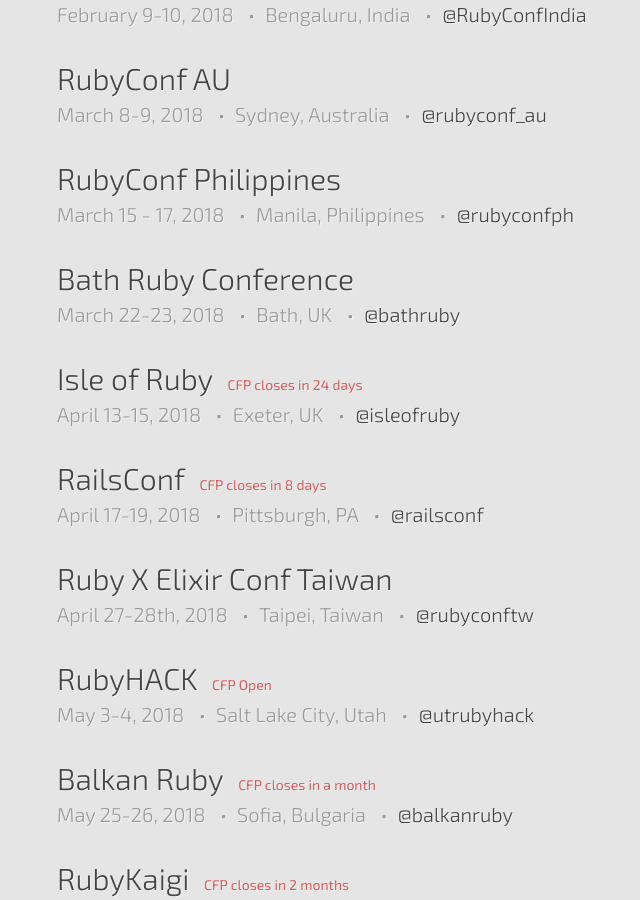
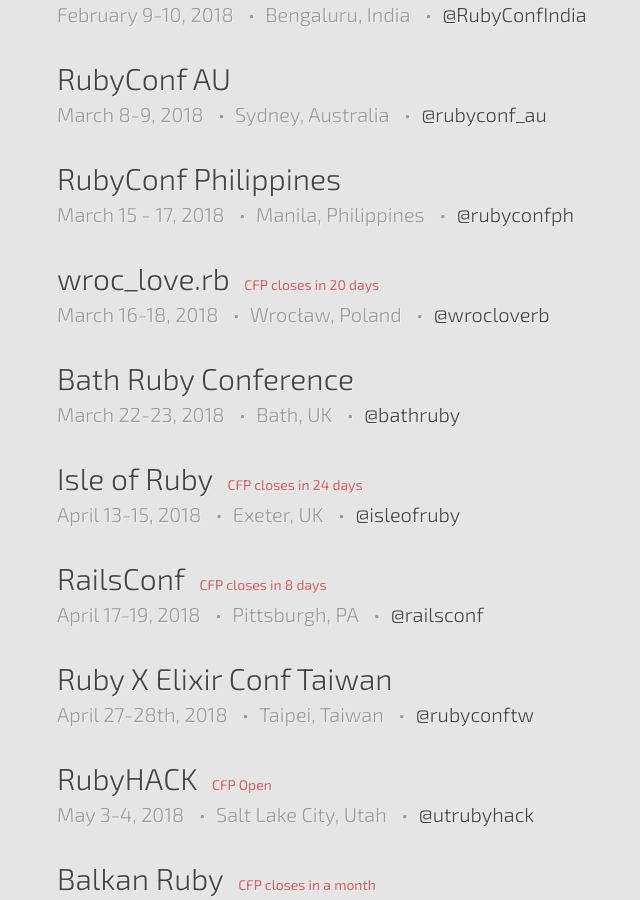
Before and after one commit to ruby-conferences/ruby-conferences.github.io, a Jekyll site: the page built from index.html, in a window 1280 px wide and 900 px high, scrolled down 802 px. Shown: the whole window, without its empty margins (183-823 px from the left). Built offline with Jekyll 4.4.1, drawn with Linux system fonts in a browser that asks for light colours.

Commit message:
Add wroc_love.rb

```diff
--- a/_data/current.yml
+++ b/_data/current.yml
@@ -37,6 +37,14 @@
   twitter: rubyconfph
   cfp_phrase: CFP closes
   cfp_date: "December 07, 2017"
+
+- name: wroc_love.rb
+  location: Wrocław, Poland
+  dates: "March 16-18, 2018"
+  url: http://wrocloverb.com/
+  twitter: wrocloverb
+  cfp_phrase: CFP closes
+  cfp_date: "January 31, 2018"
 
 - name: Bath Ruby Conference
   location: Bath, UK
```
